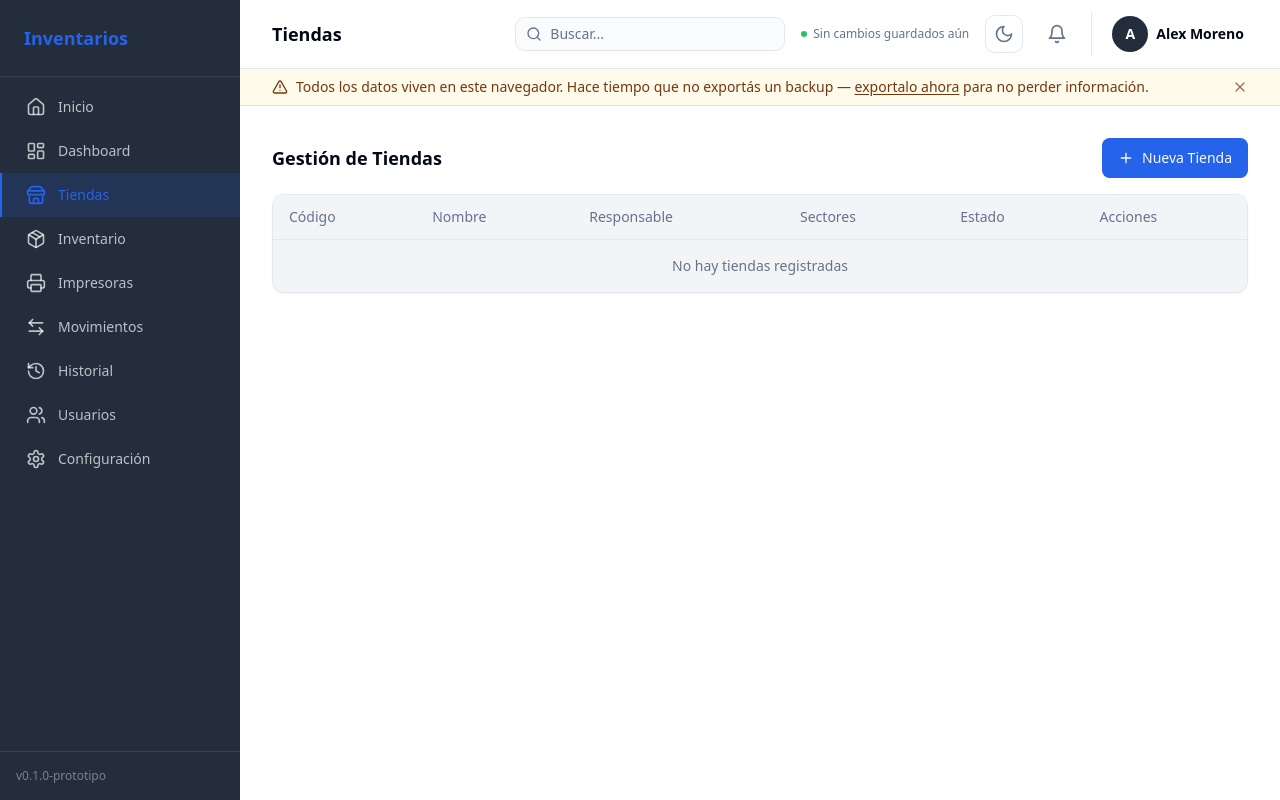
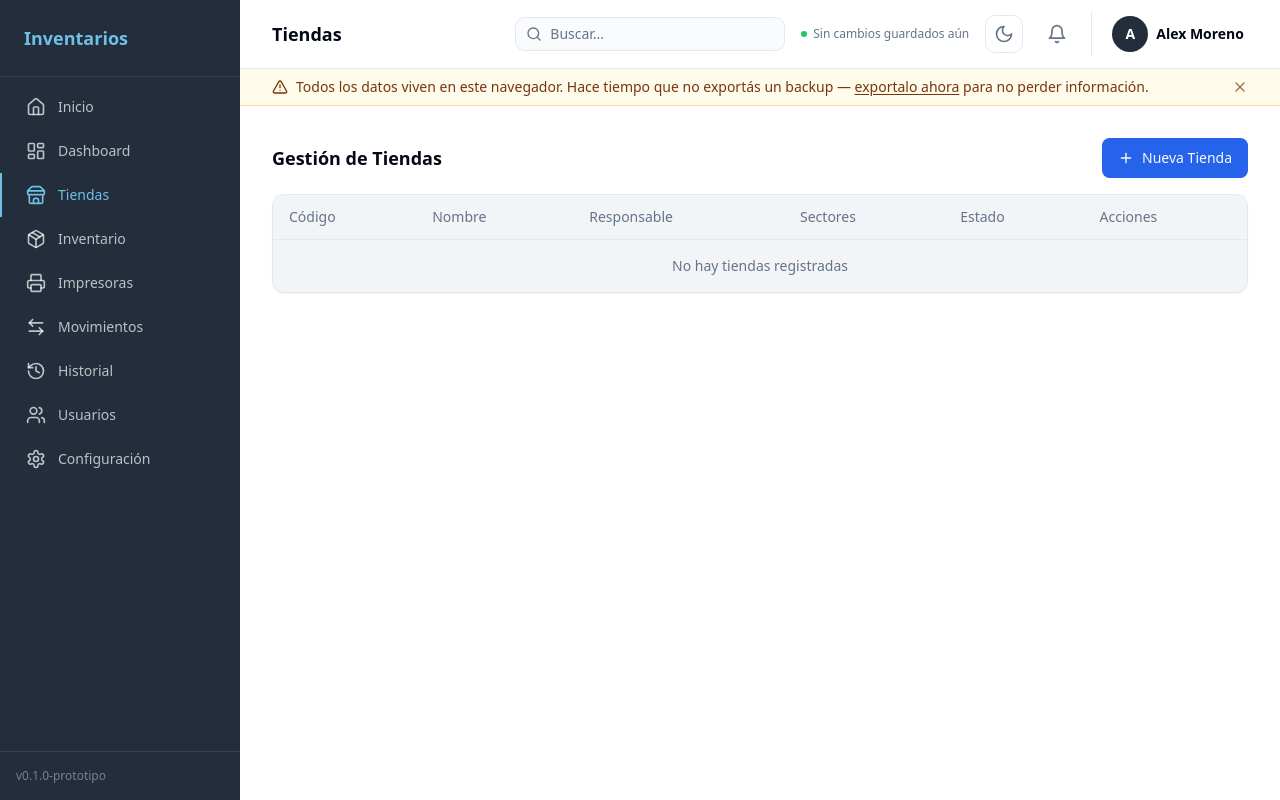
Before and after one commit to Alemorefa/Proyecto-Yunta-, a Next.js app: page /tiendas in a window 1280 px wide. Built offline with nearby package versions, Linux system fonts and the light colour scheme.

Commit message:
Color fijo para acento del sidebar (#6EC1E4)

```diff
--- a/app/globals.css
+++ b/app/globals.css
@@ -27,6 +27,9 @@
     /* Navy del sidebar/hero, fuera del sistema de shadcn (se usa como hex directo) */
     --navy-900: #1a222e;
     --navy-800: #232d3c;
+    /* Acento fijo del sidebar (título + ítem activo): no depende del tema,
+       porque el sidebar siempre tiene fondo navy en claro y oscuro. */
+    --sidebar-accent: #6ec1e4;
   }
 
   /* Modo oscuro: solo 3 tonos (según la foto) — negro, gris oscuro y ese azul marino */
@@ -52,6 +55,7 @@
     /* Mismo navy que en modo claro, para que el sidebar/hero se vean iguales en ambos temas */
     --navy-900: #1a222e;
     --navy-800: #232d3c;
+    --sidebar-accent: #6ec1e4;
   }
 }
 
--- a/components/layout/sidebar.tsx
+++ b/components/layout/sidebar.tsx
@@ -55,7 +55,7 @@ export function Sidebar({ open, onClose }: SidebarProps) {
         )}
       >
         <div className="flex items-center justify-between border-b border-white/10 p-4 md:p-6">
-          <h1 className="text-lg font-bold text-primary">Inventarios</h1>
+          <h1 className="text-lg font-bold text-[var(--sidebar-accent)]">Inventarios</h1>
           <button
             className="rounded p-1 text-white/70 hover:bg-white/10 nav:hidden"
             onClick={onClose}
@@ -75,7 +75,7 @@ export function Sidebar({ open, onClose }: SidebarProps) {
                 onClick={onClose}
                 className={cn(
                   "flex items-center gap-3 border-l-2 border-transparent px-4 py-3 text-sm font-medium text-white/70 transition-colors hover:bg-white/10 hover:text-white md:px-6",
-                  active && "border-primary bg-primary/15 text-primary"
+                  active && "border-[var(--sidebar-accent)] bg-[var(--sidebar-accent)]/15 text-[var(--sidebar-accent)]"
                 )}
               >
                 <Icon className="h-5 w-5 shrink-0" />
```
